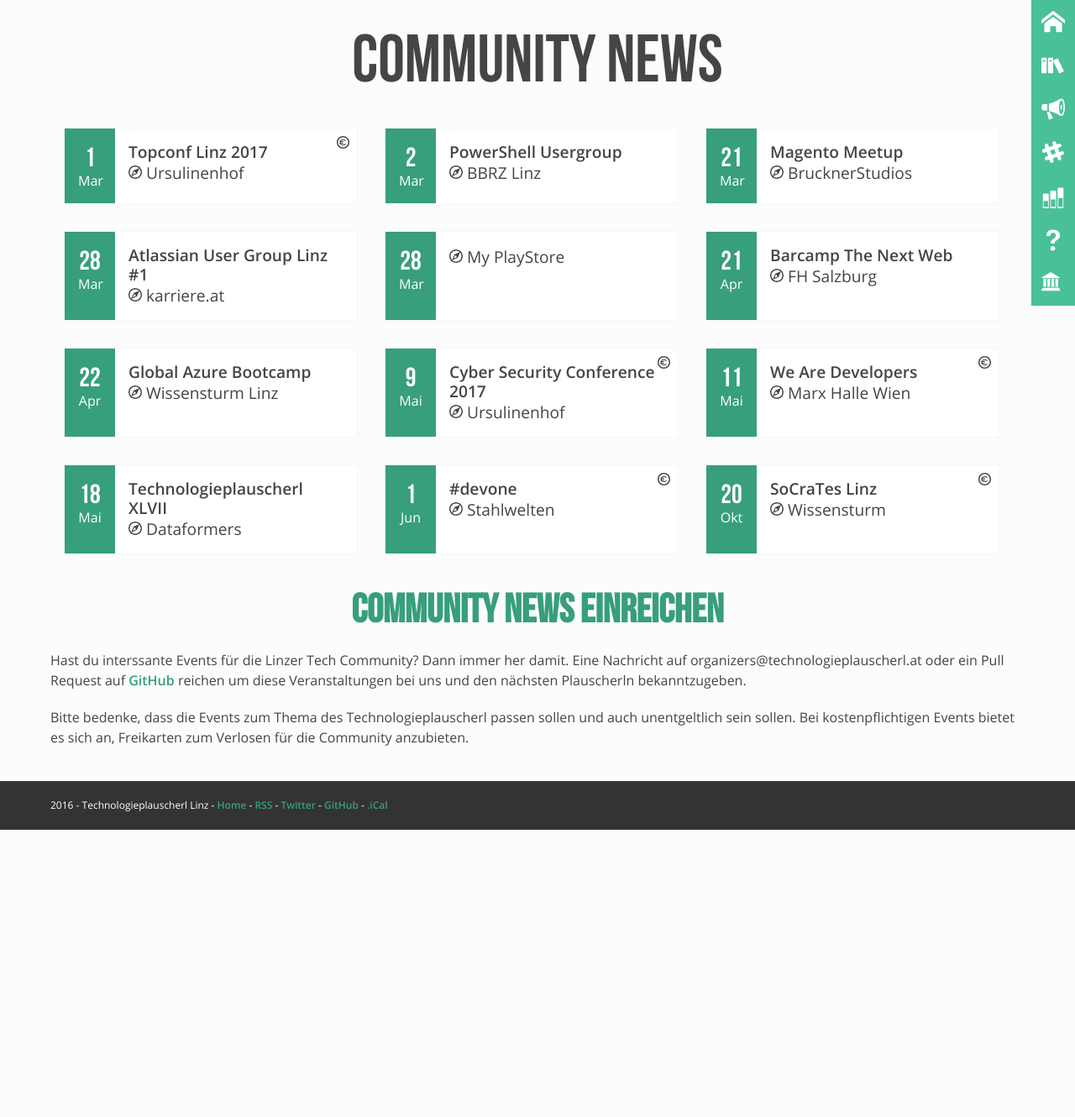
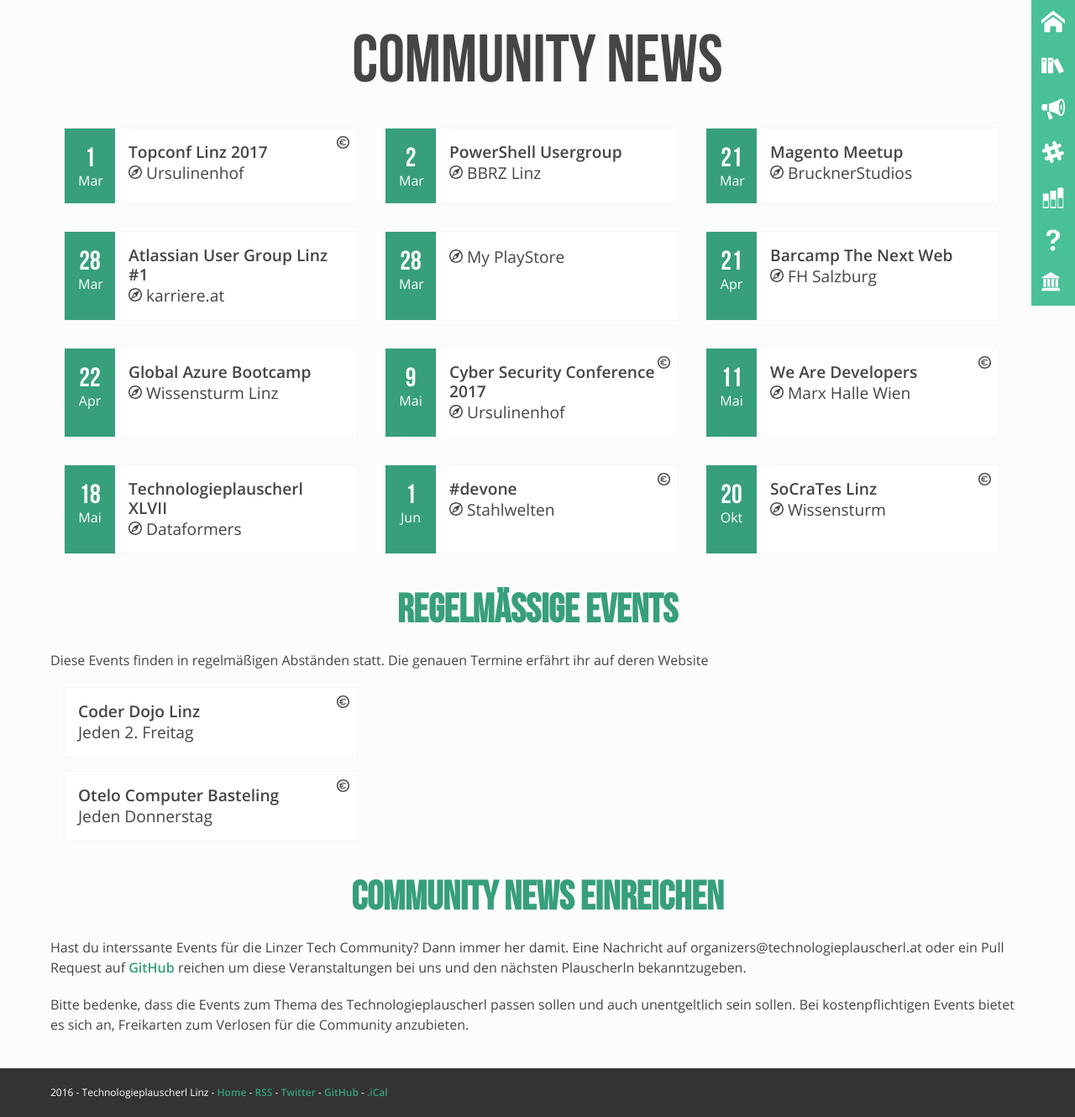
Before and after one commit to mericanAncer127/plauscherl, a Jekyll site: the page built from pages/community-news.html, in a window 1280 px wide. Shown: the whole page at 84% size. Built offline with Jekyll 4.4.1, drawn with Linux system fonts in a browser that asks for light colours; before the commit the page ends 988 px from its top, so only the background shows below that.

Commit message:
Update community-news.html

```diff
--- a/pages/community-news.html
+++ b/pages/community-news.html
@@ -5,6 +5,40 @@
 ---
 
 {% include communitynews--loop.html %}
+
+<h2>Regelmäßige Events</h2>
+
+<p>
+	Diese Events finden in regelmäßigen Abständen statt. Die genauen Termine erfährt ihr auf deren Website
+</p>
+
+<a href="https://coderdojo-linz.github.io/termine.html" class="event">
+  <div class="event__details">
+    <div class="event__information">
+      <h2 class="event__title" itemprop="name">Coder Dojo Linz</h2>
+
+      <svg class="event__icon event__icon--cost"><use xmlns:xlink="http://www.w3.org/1999/xlink" xlink:href="#icon-coin-euro"></use></svg>
+
+      <div class="event__venue">
+        <span>Jeden 2. Freitag</span>
+      </div>
+    </div>
+  </div>
+</a>
+
+<a href="https://coderdojo-linz.github.io/termine.html" class="event">
+  <div class="event__details">
+    <div class="event__information">
+      <h2 class="event__title" itemprop="name">Otelo Computer Basteling</h2>
+
+      <svg class="event__icon event__icon--cost"><use xmlns:xlink="http://www.w3.org/1999/xlink" xlink:href="#icon-coin-euro"></use></svg>
+
+      <div class="event__venue">
+        <span>Jeden Donnerstag</span>
+      </div>
+    </div>
+  </div>
+</a>
 
 <h2>Community News einreichen</h2>
 
```
